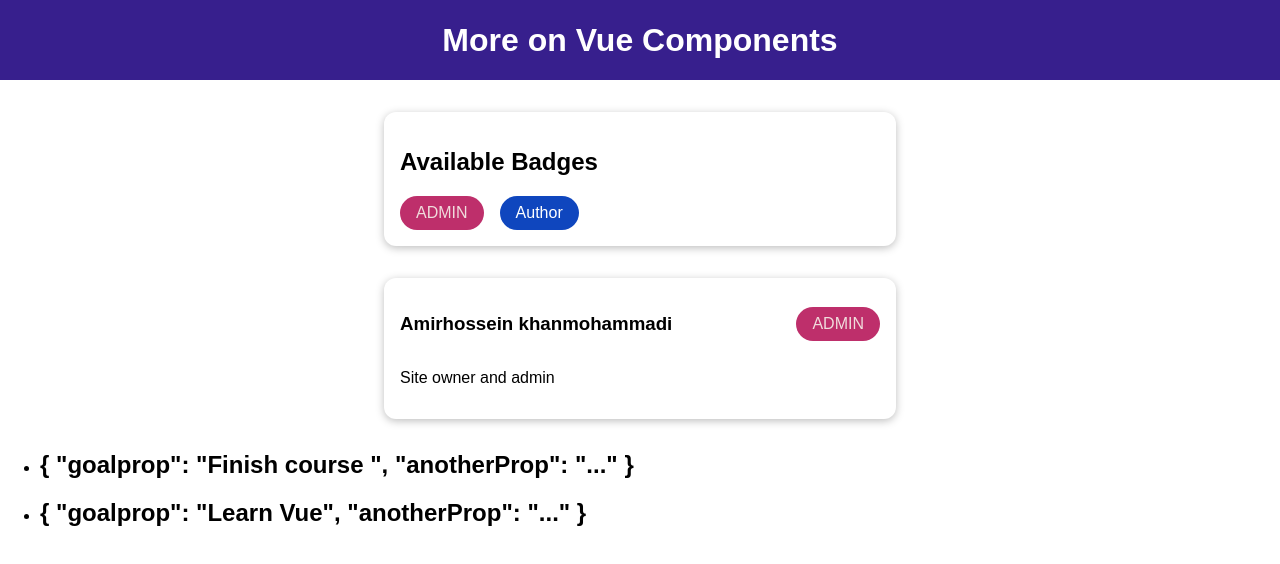
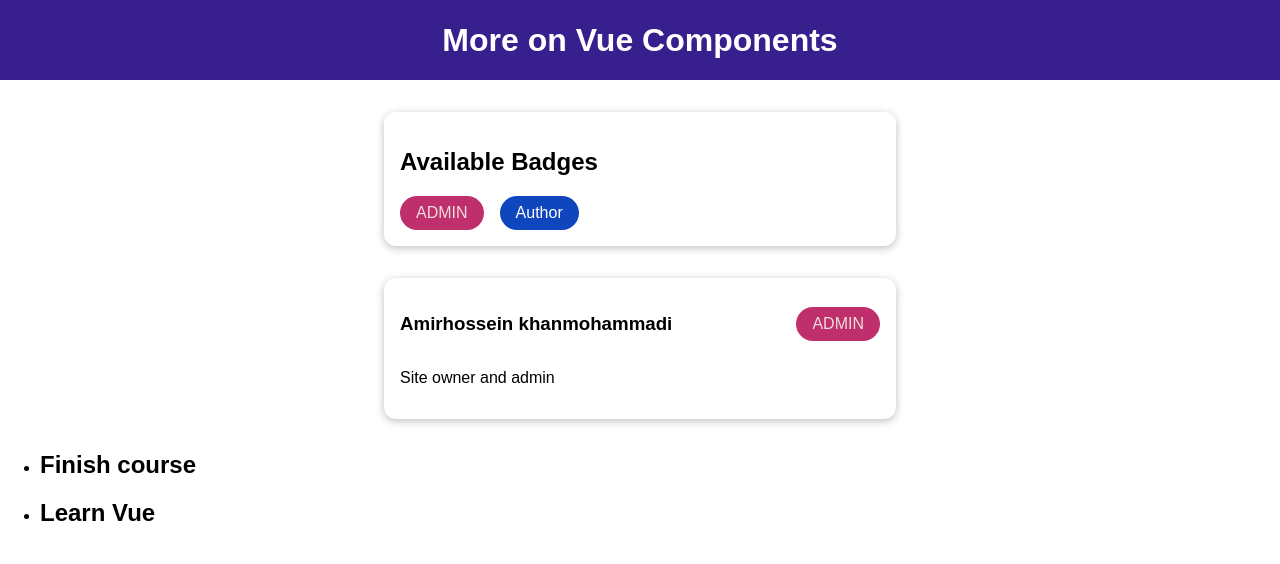
Before and after one commit to ami87878/componentRegister, a Vue app: page / in a window 1280 px wide. Shown: the top 564 px of the page. Built offline with nearby package versions, Linux system fonts and the light colour scheme.

Commit message:
#14 render list that the data not exist in  App but in  child

```diff
--- a/src/App.vue
+++ b/src/App.vue
@@ -9,7 +9,7 @@
     ></UserInfo>
     <CourseGoals>
       <template v-slot="goalprop">
-        <h2>{{ goalprop }}</h2>
+        <h2>{{ goalprop.goalprop }}</h2><!--render list that the data not exist in  App but in  child--->
 
       </template>
     </CourseGoals>
```
